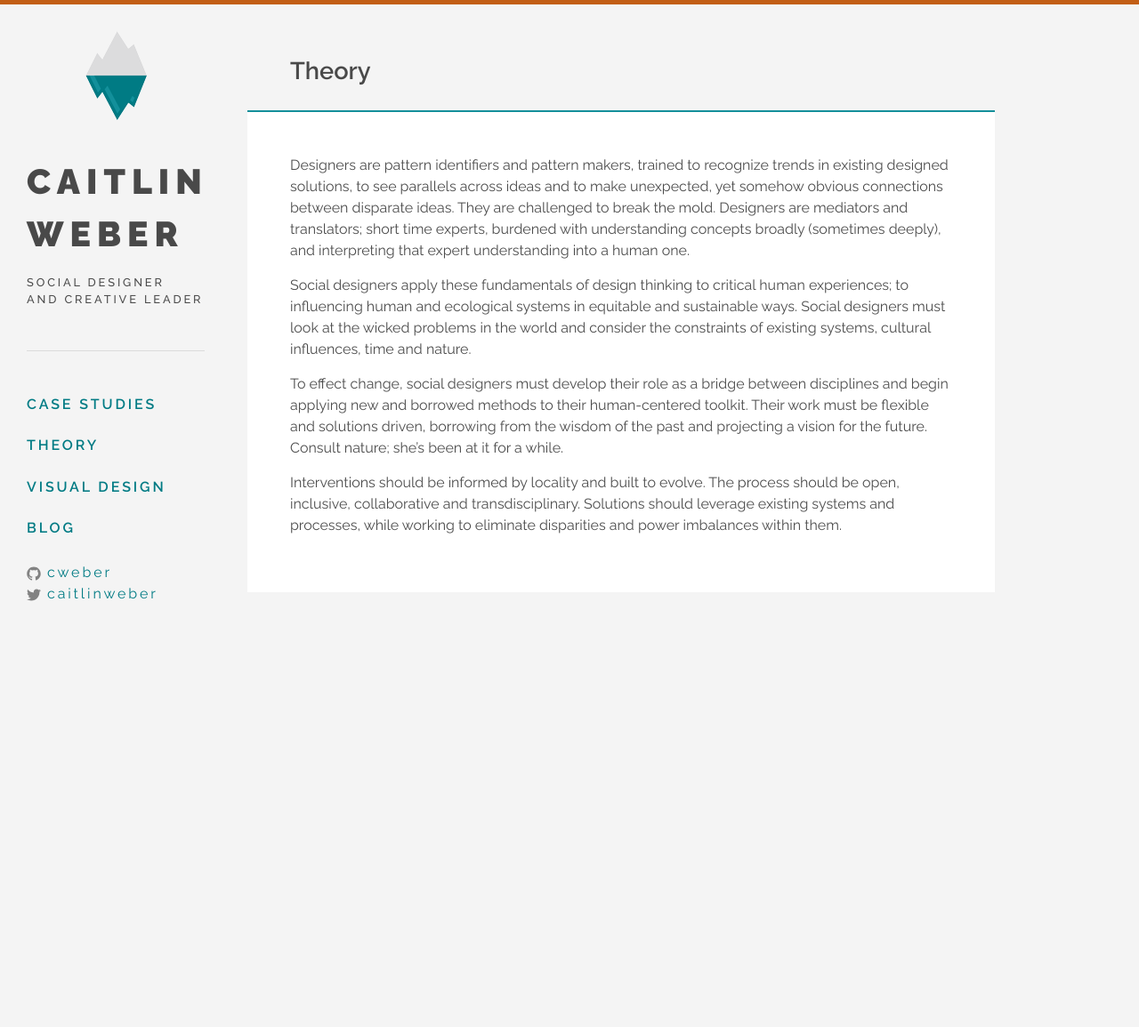
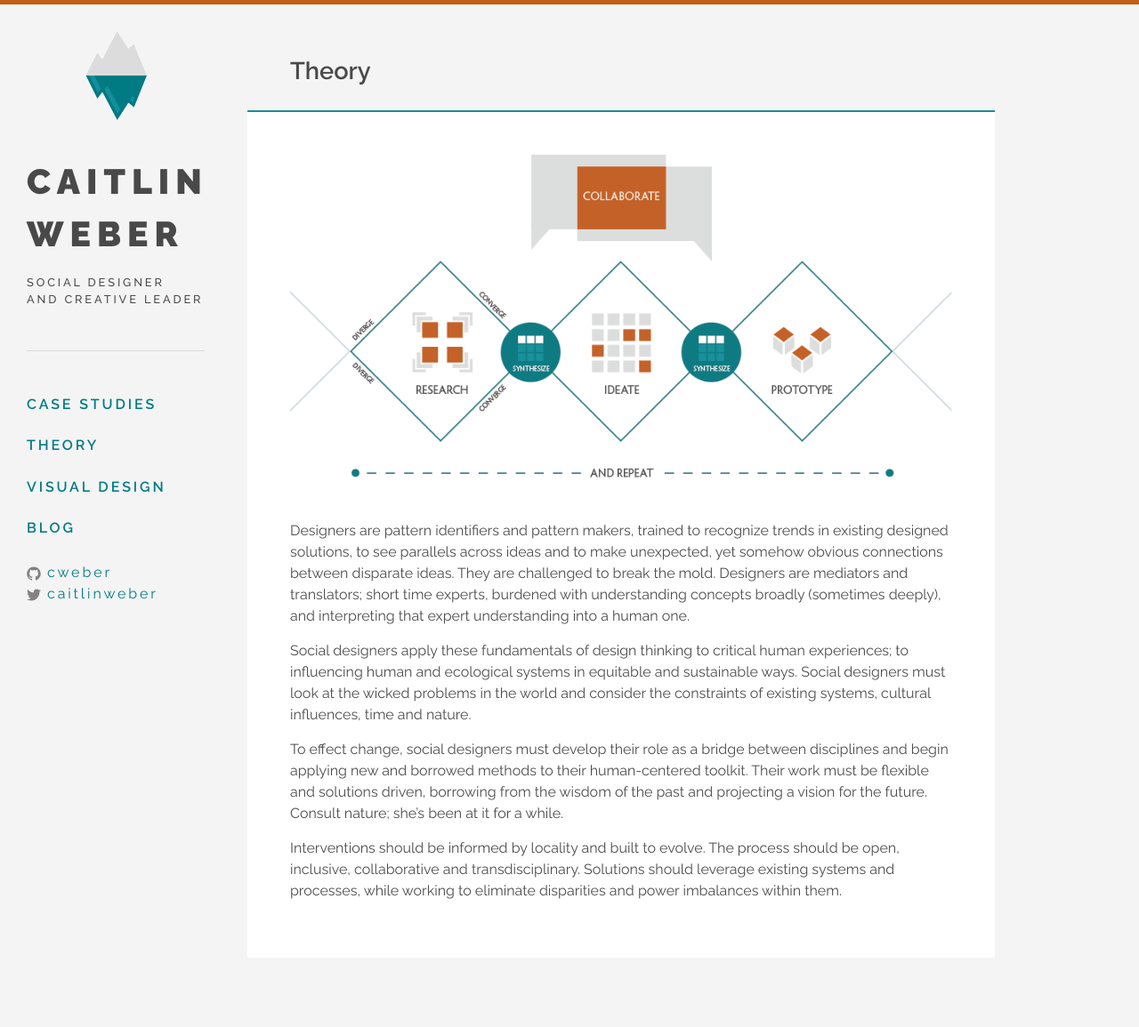
Before and after one commit to cweber/cweber.github.io, a Jekyll site: the page built from process.md, in a window 1280 px wide. Shown: the whole page at 89% size. Built offline with Jekyll 4.4.1, drawn with Linux system fonts in a browser that asks for light colours; before the commit the page ends 900 px from its top, so only the background shows below that.

Commit message:
process image

```diff
--- a/_includes/sidebar.html
+++ b/_includes/sidebar.html
@@ -1,5 +1,5 @@
 <section class="sidebar">
-	<a class="home" href="/"><img class="logo" src="/img/logo.jpg" /></a>
+	<a class="home" href="/"><img class="logo" src="/img/logo.png" /></a>
 	<a class="home" href="/"><h1>Caitlin Weber</h1></a>
 	<h2>Social Designer <br>and Creative Leader</h2>
 
--- a/process.md
+++ b/process.md
@@ -2,6 +2,7 @@
 layout: default
 title: Theory
 permalink: /process/
+img: process.png
 ---
 
 <div class="home content">
@@ -10,6 +11,10 @@ permalink: /process/
 			<h1>Theory</h1>
 			<div class="clear"></div>
 		</header>
+
+		<a href="{{ post.url | prepend: site.baseurl }}">
+        <img class="img-responsive" src="{{ "/img/" | prepend: site.baseurl }}{{ page.img }}">
+	</a>
 
 		<p>Designers are pattern identifiers and pattern
 		makers, trained to recognize trends in existing
```
Also changed, not shown: img/logo.png (renamed from img/logo.jpg), img/process.png (added).
